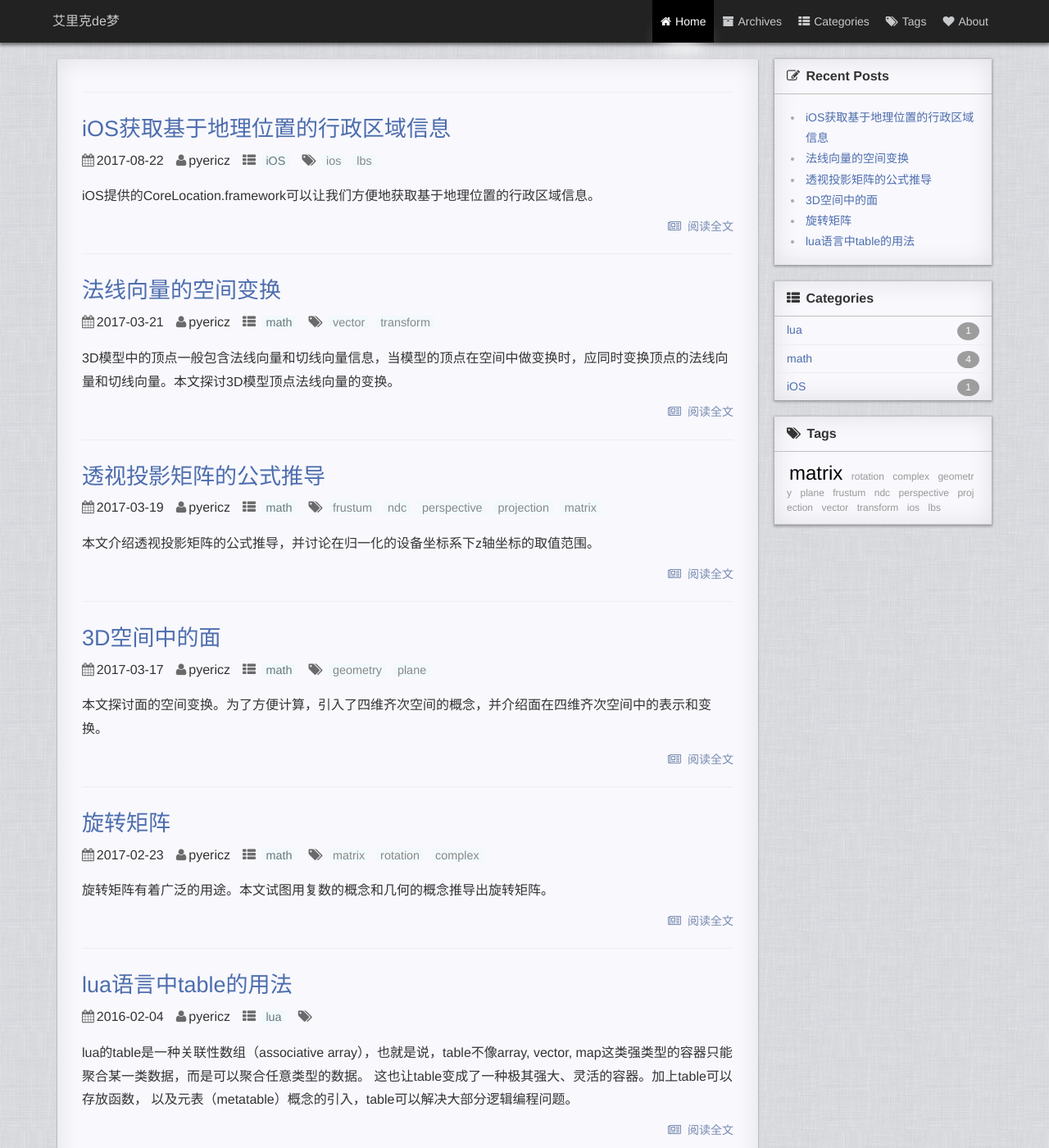
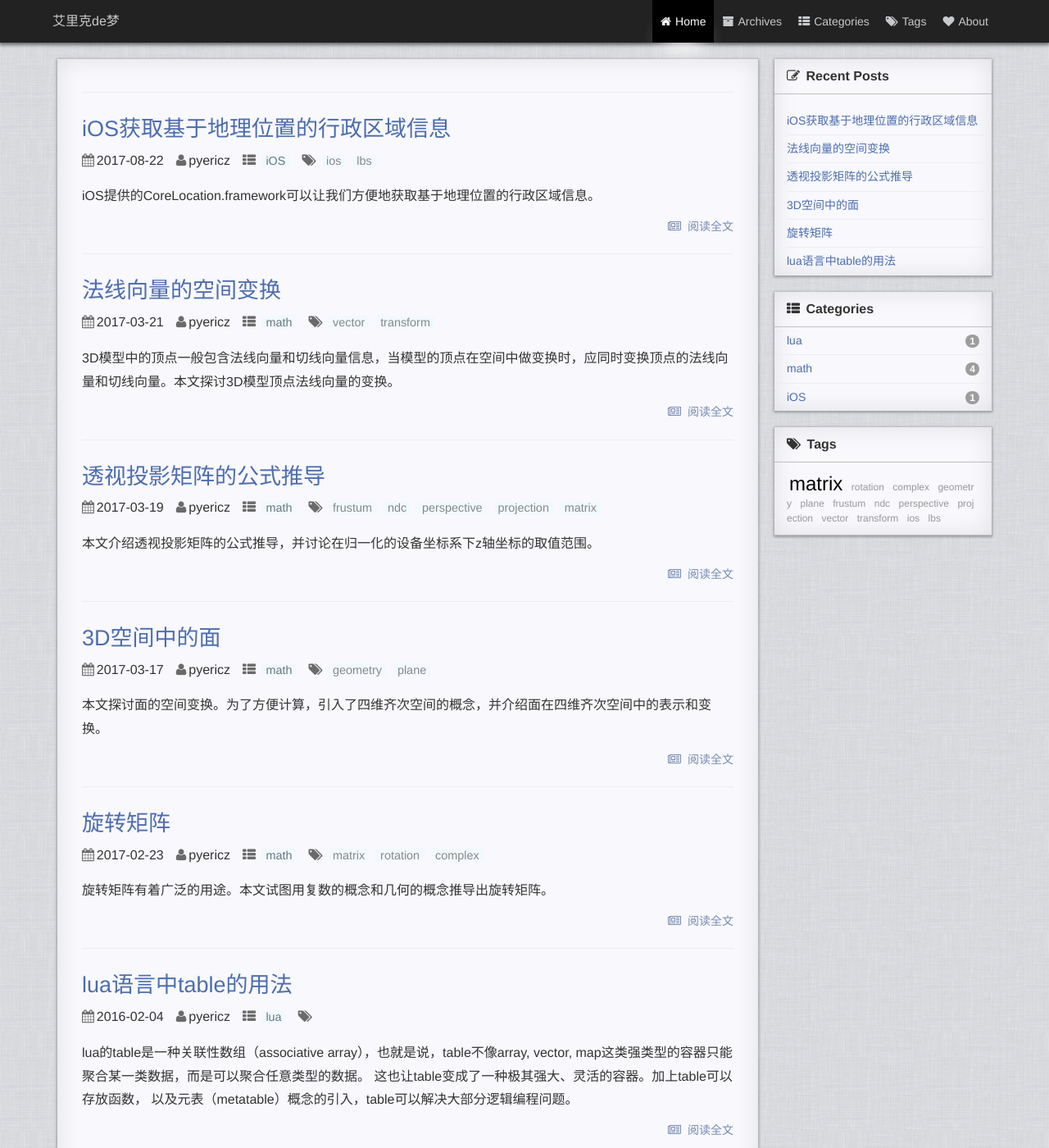
Before and after one commit to pyericz/blog, a Jekyll site: the page built from index.html, in a window 1280 px wide and 1400 px high. Shown: the whole window at 82% size. Built offline with Jekyll 4.4.1, drawn with Linux system fonts in a browser that asks for light colours; the list of posts is cut into pages by our own code; comment, search, counter and statistics services are not loaded.

Commit message:
update theme

```diff
--- a/_sass/_index.scss
+++ b/_sass/_index.scss
@@ -110,18 +110,18 @@
                                 padding-left: 15px;
                             }
                             .badge {
-                                display: block;
-
-                                // width: 20px;
+                                display: inline-block;
                                 float: right;
                                 text-align: center;
                                 margin-right: 15px;
-                                margin-top: 3px;
-                                padding: 0 10px;
+                                margin-top: 5px;
+                                padding: 2px 5px;
                                 font-size: 12px;
+                                line-height: 1;
+                                font-weight: 600;
                                 color: #fff;
                                 background-color: #9d9d9d;
-                                border-radius: 100%;
+                                border-radius: 20px;
                                 transition: 0.3s ease-in-out;
                             }
                         }
@@ -131,13 +131,17 @@
                     }
                 }
                 .content-ul[recent]{
-                    padding-bottom: 16px;
+                    overflow: hidden;
+                    list-style: none;
+                    padding-left: 15px;
                     li{
                         color:#aaa;
                         font-size: 14px;
                         a {
                             display: block;
-                            padding: 0 3px;
+                            border-bottom: 1px solid #eee;
+                            width: 100%;
+                            padding: 4px 0;
                         }
                     }
 
--- a/_sass/_page.scss
+++ b/_sass/_page.scss
@@ -20,7 +20,7 @@
         line-height: 1.6;
         font-size: 16px;
         background-color: #f8f8fd;
-        box-shadow: 0 1px 2px rgba(0,0,0,0.4),0 0 30px rgba(10,10,0,0.1) inset;
+        box-shadow: 0 1px 3px 1px rgba(0, 0, 0, 0.3), 0 0 30px rgba(10, 10, 0, 0.1) inset;
         >h1 {
             margin-bottom: -10px;
         }
```
